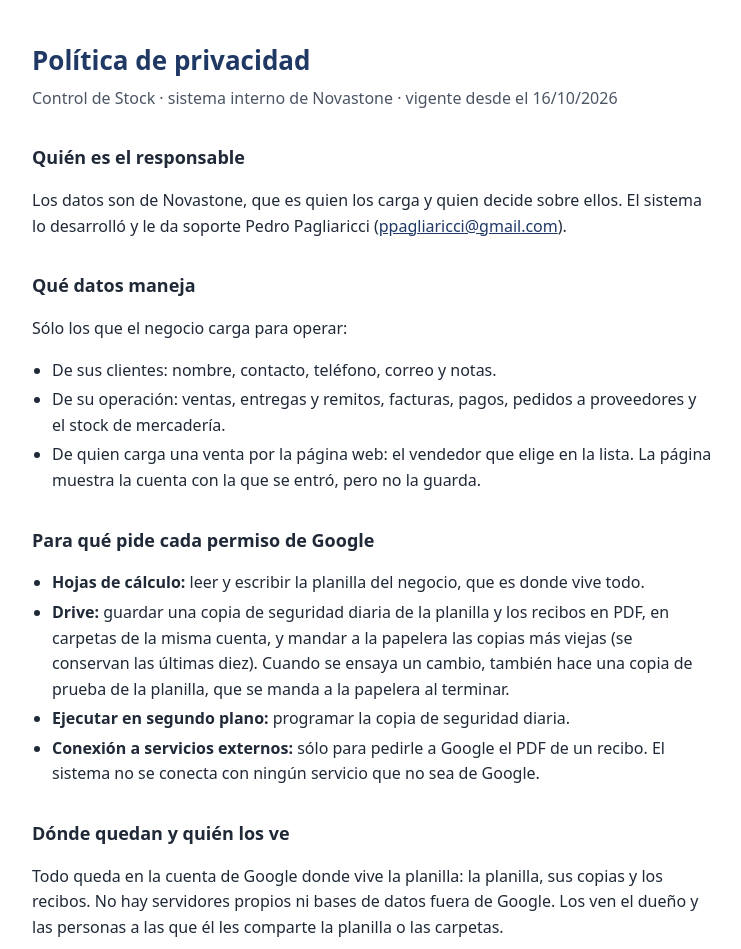
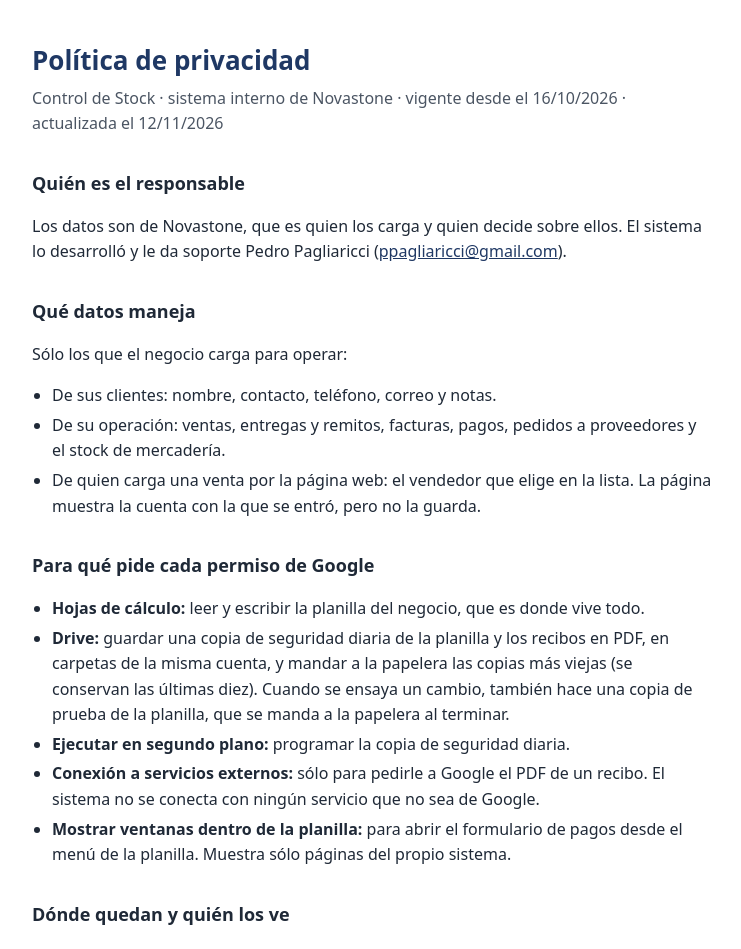
Before and after one commit to ppagliaricci/control-de-stock, a plain HTML site: page privacidad.html in a window 1280 px wide. Shown: the top 949 px of the page, without its empty margins (268-1009 px from the left). Drawn offline with Linux system fonts and the light colour scheme.

Commit message:
Privacidad: el permiso de mostrar ventanas dentro de la planilla

```diff
--- a/privacidad.html
+++ b/privacidad.html
@@ -21,7 +21,7 @@
 <body>
 <main>
   <h1>Política de privacidad</h1>
-  <p class="sub">Control de Stock · sistema interno de Novastone · vigente desde el 16/10/2026</p>
+  <p class="sub">Control de Stock · sistema interno de Novastone · vigente desde el 16/10/2026 · actualizada el 12/11/2026</p>
 
   <h2>Quién es el responsable</h2>
   <p>Los datos son de Novastone, que es quien los carga y quien decide sobre ellos. El sistema lo desarrolló y le da
@@ -45,6 +45,8 @@
     <li><strong>Ejecutar en segundo plano:</strong> programar la copia de seguridad diaria.</li>
     <li><strong>Conexión a servicios externos:</strong> sólo para pedirle a Google el PDF de un recibo. El sistema no se
     conecta con ningún servicio que no sea de Google.</li>
+    <li><strong>Mostrar ventanas dentro de la planilla:</strong> para abrir el formulario de pagos desde el menú de la
+    planilla. Muestra sólo páginas del propio sistema.</li>
   </ul>
 
   <h2>Dónde quedan y quién los ve</h2>
```
